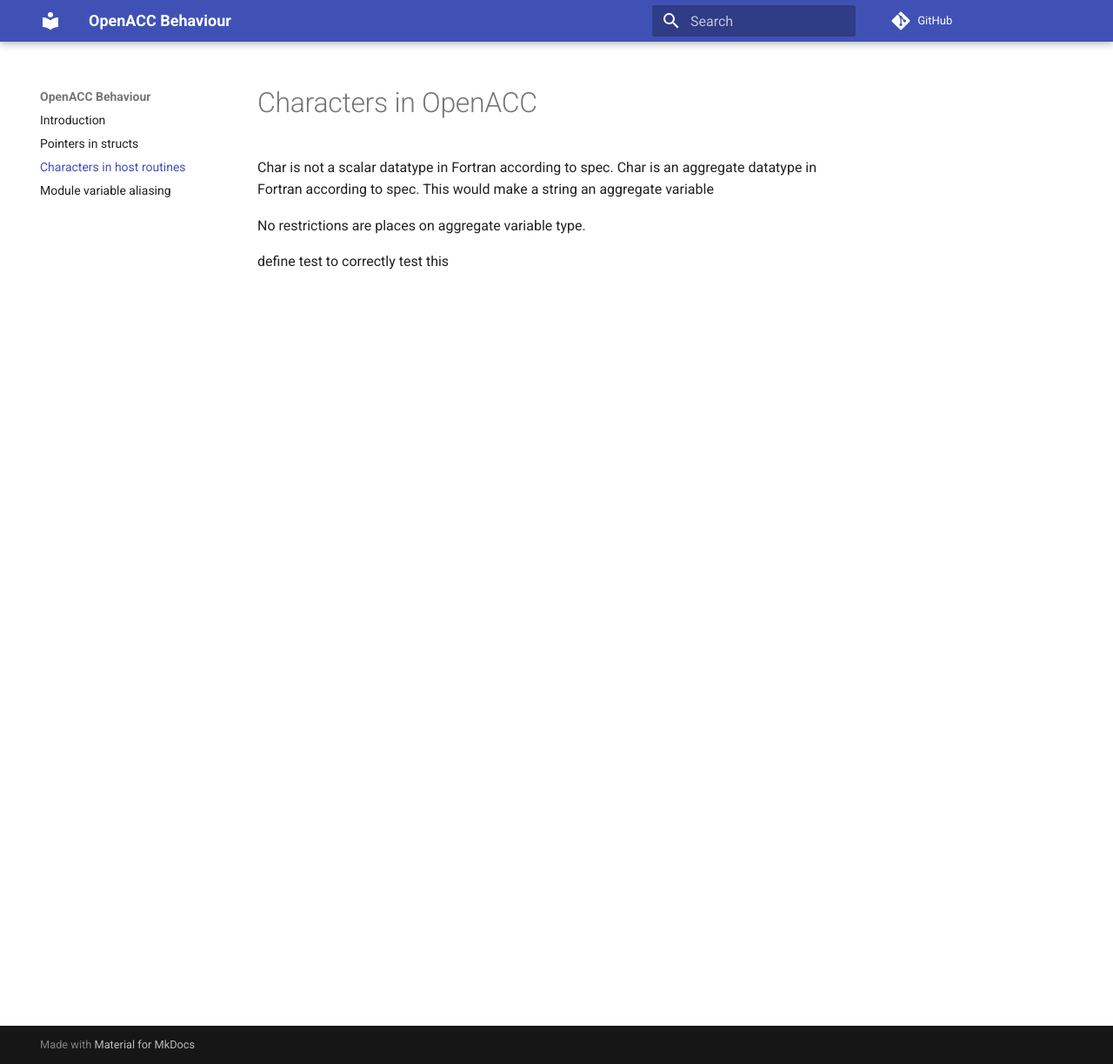
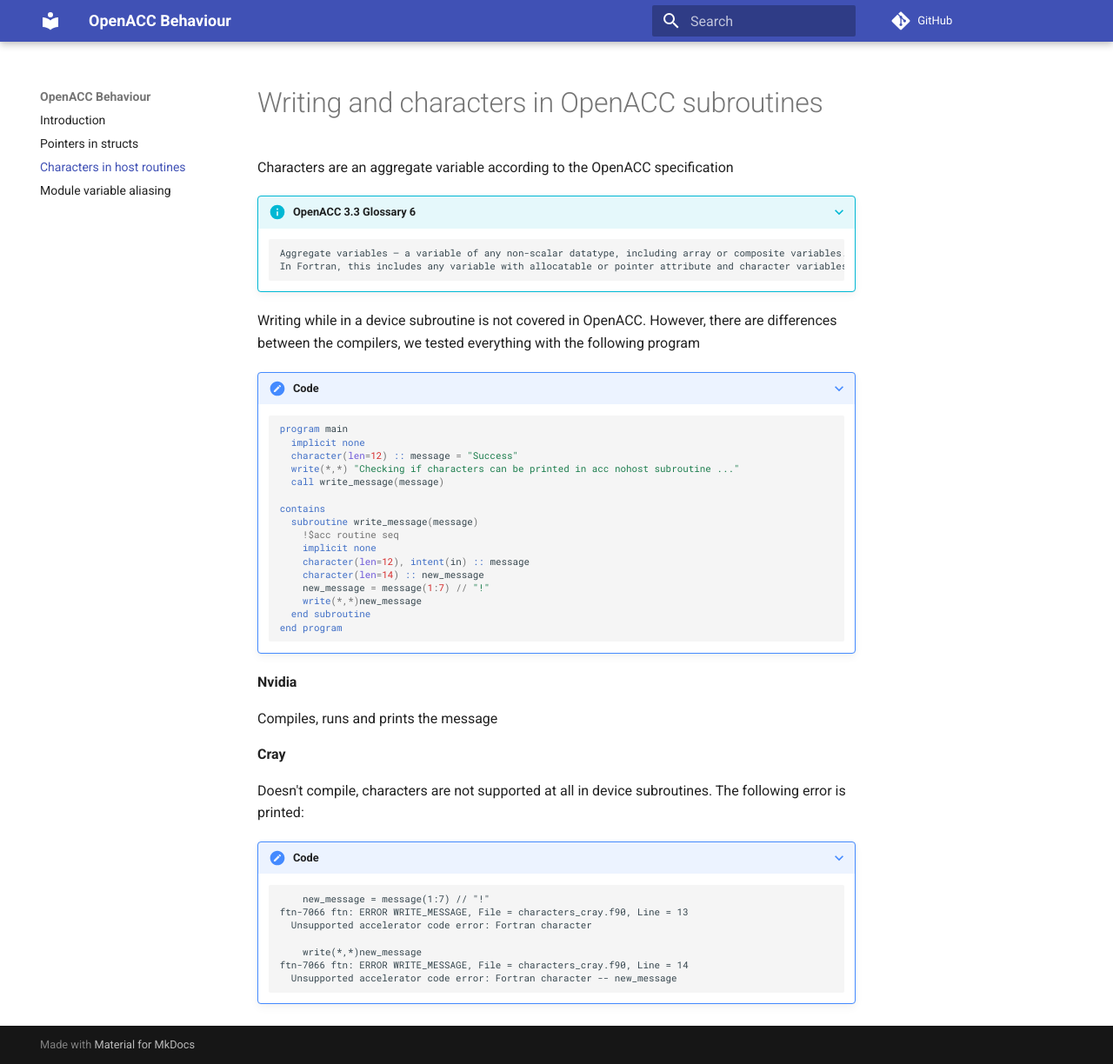
Before and after one commit to v1kko/OpenACC_behaviour, an MkDocs documentation site: the page built from docs/characters.md, in a window 1280 px wide and 1224 px high. Shown: the whole window at 87% size. Built offline with MkDocs 1.6.1 and Material for MkDocs 9.7.7, drawn with Linux system fonts in a browser that asks for light colours; comment, search, counter and statistics services are not loaded.

Commit message:
update docs

````diff
--- a/docs/characters.md
+++ b/docs/characters.md
@@ -1,10 +1,58 @@
-Characters in OpenACC
-=====================
+Writing and characters in OpenACC subroutines
+==============================
 
-Char is not a scalar datatype in Fortran according to spec.
-Char is an aggregate datatype in Fortran according to spec.
-This would make a string an aggregate variable
+Characters are an aggregate variable according to the OpenACC specification
 
-No restrictions are places on aggregate variable type.
+???+ info "OpenACC 3.3 Glossary 6"
 
-<TODO> define test to correctly test this
+    ```quote
+    Aggregate variables – a variable of any non-scalar datatype, including array or composite variables.
+    In Fortran, this includes any variable with allocatable or pointer attribute and character variables.
+    ```
+
+Writing while in a device subroutine is not covered in OpenACC. However, there are
+differences between the compilers, we tested everything with the following program
+
+
+???+ note "Code"
+
+    ```fortran
+    program main
+      implicit none
+      character(len=12) :: message = "Success"
+      write(*,*) "Checking if characters can be printed in acc nohost subroutine ..."
+      call write_message(message)
+
+    contains
+      subroutine write_message(message)
+        !$acc routine seq
+        implicit none
+        character(len=12), intent(in) :: message
+        character(len=14) :: new_message
+        new_message = message(1:7) // "!"
+        write(*,*)new_message
+      end subroutine
+    end program
+    ```
+
+**Nvidia**
+
+Compiles, runs and prints the message
+
+**Cray**
+
+Doesn't compile, characters are not supported at all in device subroutines.
+The following error is printed:
+
+
+???+ note "Code"
+
+    ```
+        new_message = message(1:7) // "!"
+    ftn-7066 ftn: ERROR WRITE_MESSAGE, File = characters_cray.f90, Line = 13
+      Unsupported accelerator code error: Fortran character
+
+        write(*,*)new_message
+    ftn-7066 ftn: ERROR WRITE_MESSAGE, File = characters_cray.f90, Line = 14
+      Unsupported accelerator code error: Fortran character -- new_message
+    ```
````
Also changed, not shown: docs/pointers_structs.md (+62 -2 lines).
